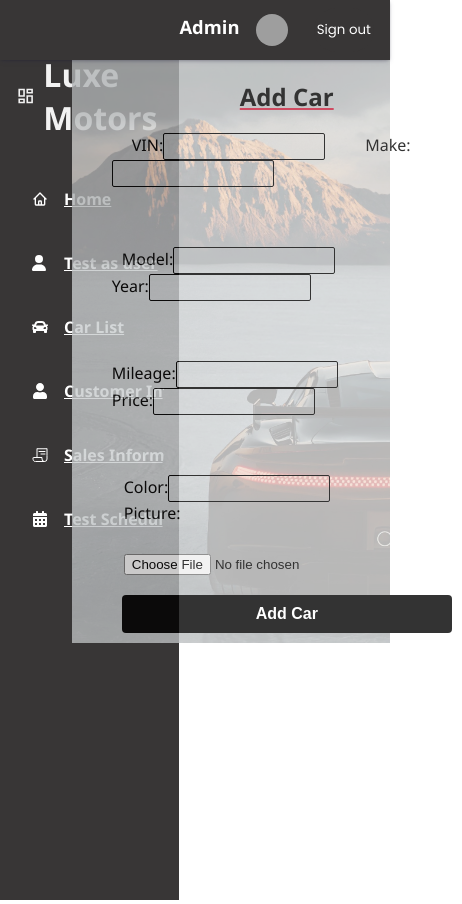
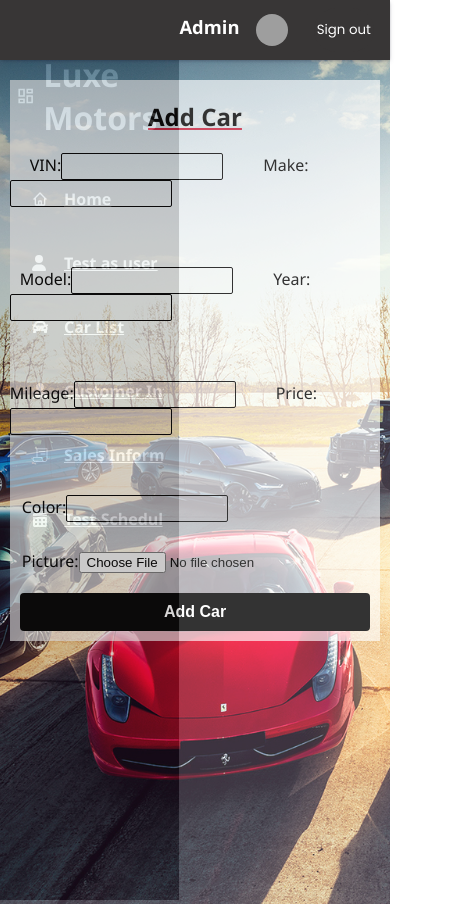
Before and after one commit to bechara-rizk/DealershipTeamOne, a Next.js app: page /dashboard/AddCarForm in a window 390 px wide. Before the commit this address had no page. Shown: the whole page, 462 px wide, since content can reach past the window. Before the commit the page ends 844 px from the top, so only its background shows below. Built offline with nearby package versions, Linux system fonts and the light colour scheme; grey boxes are pictures that could not be loaded.

Commit message:
Add Car Route minor fix

```diff
--- a/src/pages/dashboard/AddCarForm.js
+++ b/src/pages/dashboard/AddCarForm.js
@@ -22,9 +22,9 @@ const AddCarForm = () => {
   useEffect(() => {
     const user = auth.currentUser
 
-    if (!user || user.uid !== "1TaE0cpIawWbsbKcJ2cij6uUpmi2") {
-      router.push('/')
-    }
+ //   if (!user || user.uid !== "1TaE0cpIawWbsbKcJ2cij6uUpmi2") {
+   //   router.push('/')
+  //  }
   }, [])
 
 
@@ -86,6 +86,8 @@ const AddCarForm = () => {
     const str = storage
     const imageRef = ref(str, 'images/' + vin + picture.name.slice(picture.name.length - 4));
     await uploadBytes(imageRef, picture)
+
+    router.push('/dashboard/carlistingsDashboard');
   }
 
   return (
--- a/src/styles/AddCarForm.css
+++ b/src/styles/AddCarForm.css
@@ -7,24 +7,22 @@
   color: black;
   text-align: center;
 }
-.add_car{
+.add_car {
   display: flex;
   flex-direction: column;
+  padding: 0px;
+  background-image: url('/images/addcarpic.jpg');
+  background-position: 30% center;
+  background-repeat: no-repeat;
+  background-size: cover;
+  min-height: 100vh;
+  opacity: 0.8;
+}
 
-  padding: 0px;
+.add_car_form{
 
- height: 100%;
-
-}
-.add_car_form{
-  background-image: url('/images/road2.jpg');
-  background-position: 30% center;
-  min-height: 550px;
-  background-size: cover;
-  opacity: 0.8;
-  height: 100%;
   margin-left: 18.4%;
-
+  overflow: auto;
 padding-top: 60px;
 
 }
@@ -33,9 +31,10 @@ padding-top: 60px;
   width: 55%;
   height: 100%;
   min-width: 350px;
-  margin-top: 0;
-  margin-right: 0;
-  padding-left: 40px;
+
+  margin-top: 20px;
+  margin-right: 350px;
+  margin-left: 25%;
   padding-bottom: 0px;
   display: flex;
   flex-direction: column;
@@ -43,6 +42,7 @@ padding-top: 60px;
   float: left;
   background-color: rgba(255, 255, 255, 0.651);
   color: black;
+  overflow: auto;
 }
 
 
@@ -145,3 +145,38 @@ padding-top: 60px;
   .add-car-button:hover .text {
     opacity: 1;
   }
+  @media screen and (max-width: 1024px) {
+    .add-car-form-container {
+      width: 70%;
+      margin-right: auto;
+      margin-left: auto;
+    }
+    .add_car_form {
+      margin-left: auto;
+      margin-right: auto;
+    }
+  }
+
+  @media screen and (max-width: 768px) {
+    .add-car-form-container {
+      width: 80%;
+      margin-right: auto;
+      margin-left: auto;
+    }
+    .add_car_form {
+      margin-left: auto;
+      margin-right: auto;
+    }
+  }
+
+  @media screen and (max-width: 600px) {
+    .add-car-form-container {
+      width: 95%;
+      margin-right: auto;
+      margin-left: auto;
+    }
+    .add_car_form {
+      margin-left: auto;
+      margin-right: auto;
+    }
+  }
```
Also changed, not shown: src/pages/dashboard/home.js (+4 -3 lines), public/images/addcarpic.jpg (added).
